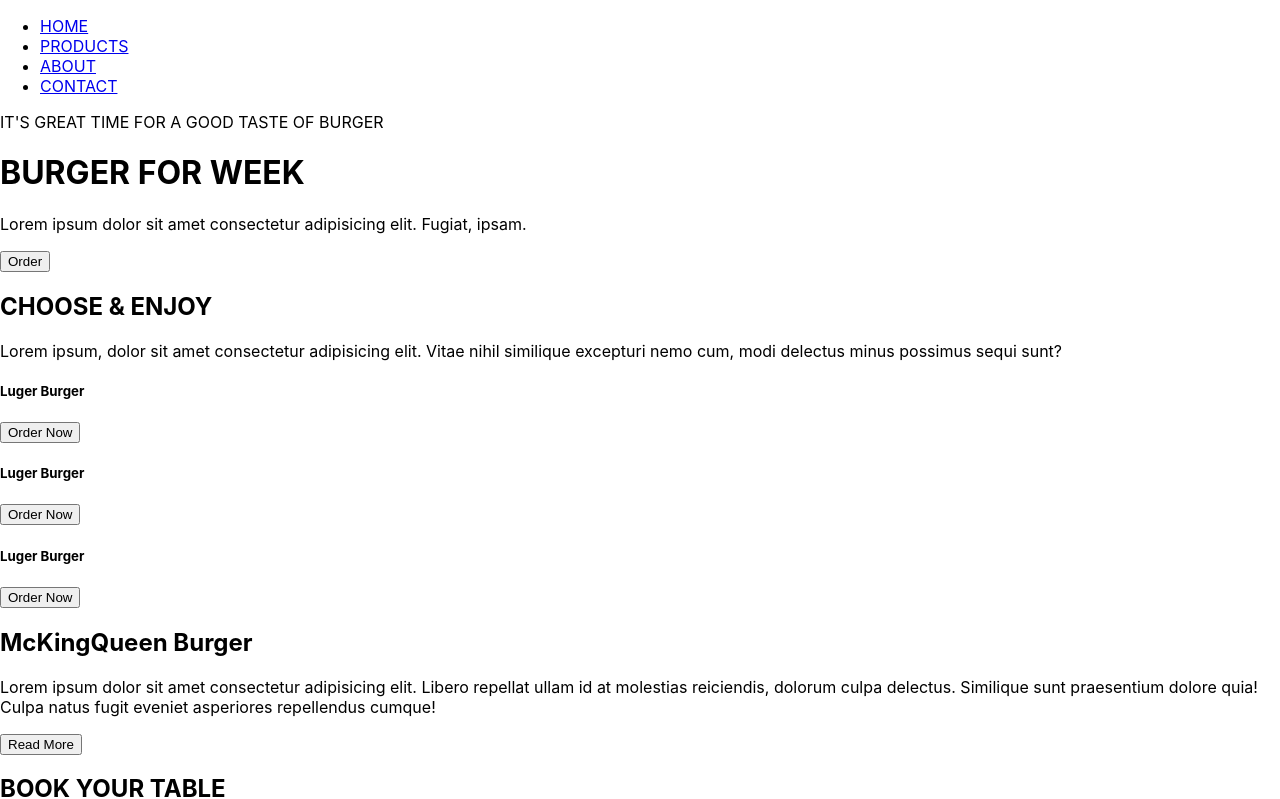
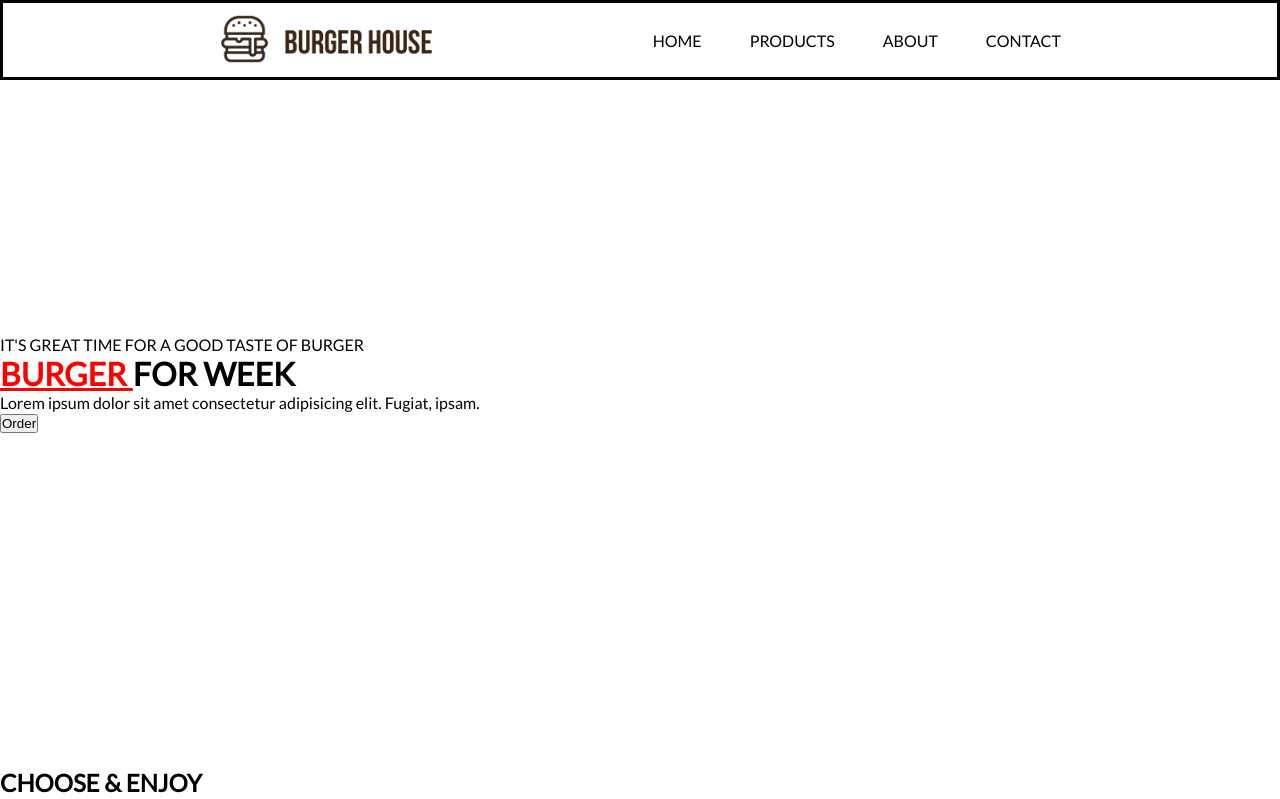
Before and after one commit to okkyprasetian/fjp-restaurant, a React (Create React App) app: page / in a window 1280 px wide. Shown: the top 799 px of the page. Built offline with nearby package versions, Linux system fonts and the light colour scheme.

Commit message:
basic desktop styling nav

```diff
--- a/src/App.js
+++ b/src/App.js
@@ -3,7 +3,7 @@ function App() {
     <div className="App">
 
       <nav id="nav">
-        <div className="logo"></div>
+        <div className="logo"><img src="./images/logo1.png" alt="burger logo" className="logo-img" /></div>
         <ul className="navigations">
           <li className="navigation"><a href="#home">HOME</a></li>
           <li className="navigation"><a href="#products">PRODUCTS</a></li>
@@ -15,7 +15,7 @@ function App() {
       <div id="home">
         <div className="headline">
           <div className="hl-top">IT'S GREAT TIME FOR A GOOD TASTE OF BURGER</div>
-          <h1 className="hl-mid">BURGER FOR WEEK</h1>
+          <h1 className="hl-mid"><span className="red underline">BURGER </span> FOR WEEK</h1>
           <p className="hl-bottom">Lorem ipsum dolor sit amet consectetur adipisicing elit. Fugiat, ipsam.</p>
           <button className="btn hl-order">Order</button>
         </div>
--- a/src/index.css
+++ b/src/index.css
@@ -1,13 +1,84 @@
+@import url('https://fonts.googleapis.com/css2?family=Alfa+Slab+One&family=Bebas+Neue&family=Lato&display=swap');
+
+/* ===== GLOBAL ===== */
+* {
+  margin: 0;
+  padding: 0;
+  box-sizing: border-box;
+}
+
+:root {
+  font-size: 16px;
+}
+
 body {
-  margin: 0;
   font-family: -apple-system, BlinkMacSystemFont, 'Segoe UI', 'Roboto', 'Oxygen',
     'Ubuntu', 'Cantarell', 'Fira Sans', 'Droid Sans', 'Helvetica Neue',
     sans-serif;
   -webkit-font-smoothing: antialiased;
   -moz-osx-font-smoothing: grayscale;
+  font-family: 'Lato', sans-serif;
 }
 
 code {
   font-family: source-code-pro, Menlo, Monaco, Consolas, 'Courier New',
     monospace;
 }
+
+ul {
+  list-style: none;
+}
+
+a {
+  text-decoration: none;
+  color: inherit;
+}
+
+.alfa {
+  font-family: 'Alfa Slab One', cursive;
+}
+
+.neue {
+  font-family: 'Bebas Neue', cursive;
+}
+
+.red {
+  color: red;
+}
+
+.underline {
+  text-decoration: underline;
+}
+
+/* === NAV === */
+#nav {
+  position: fixed;
+  height: 5rem;
+  width: 100vw;
+  display: flex;
+  justify-content: space-between;
+  align-items: center;
+  padding: 0 15%;
+  border: solid;
+}
+
+.logo-img {
+  scale: 0.8;
+}
+
+.navigations {
+  display: flex;
+}
+
+.navigation {
+  margin: 0 1.5rem;
+}
+
+/* === HOME ===  */
+
+#home {
+  display: flex;
+  justify-content: flex-start;
+  align-items: center;
+  height: 768px;
+}
```
